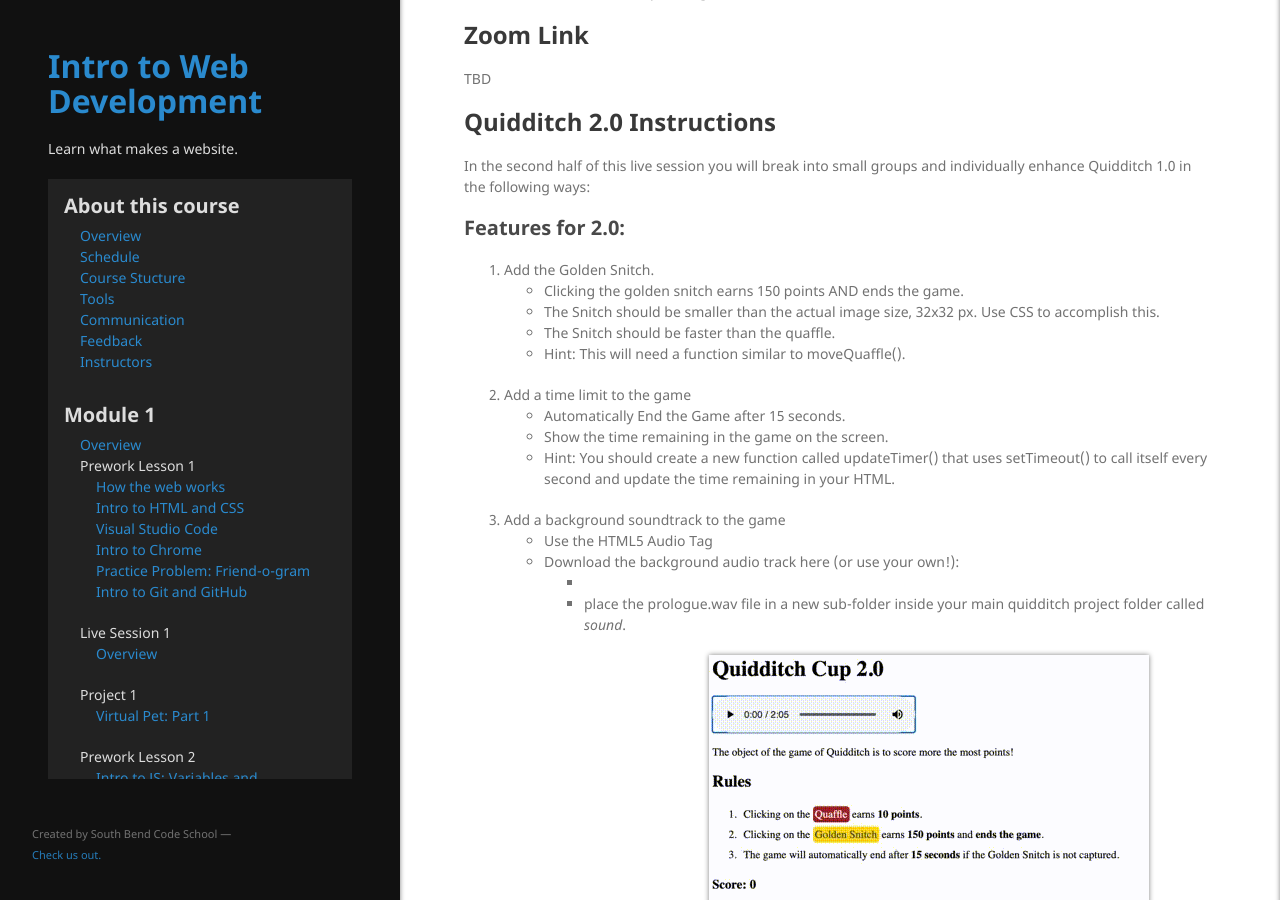
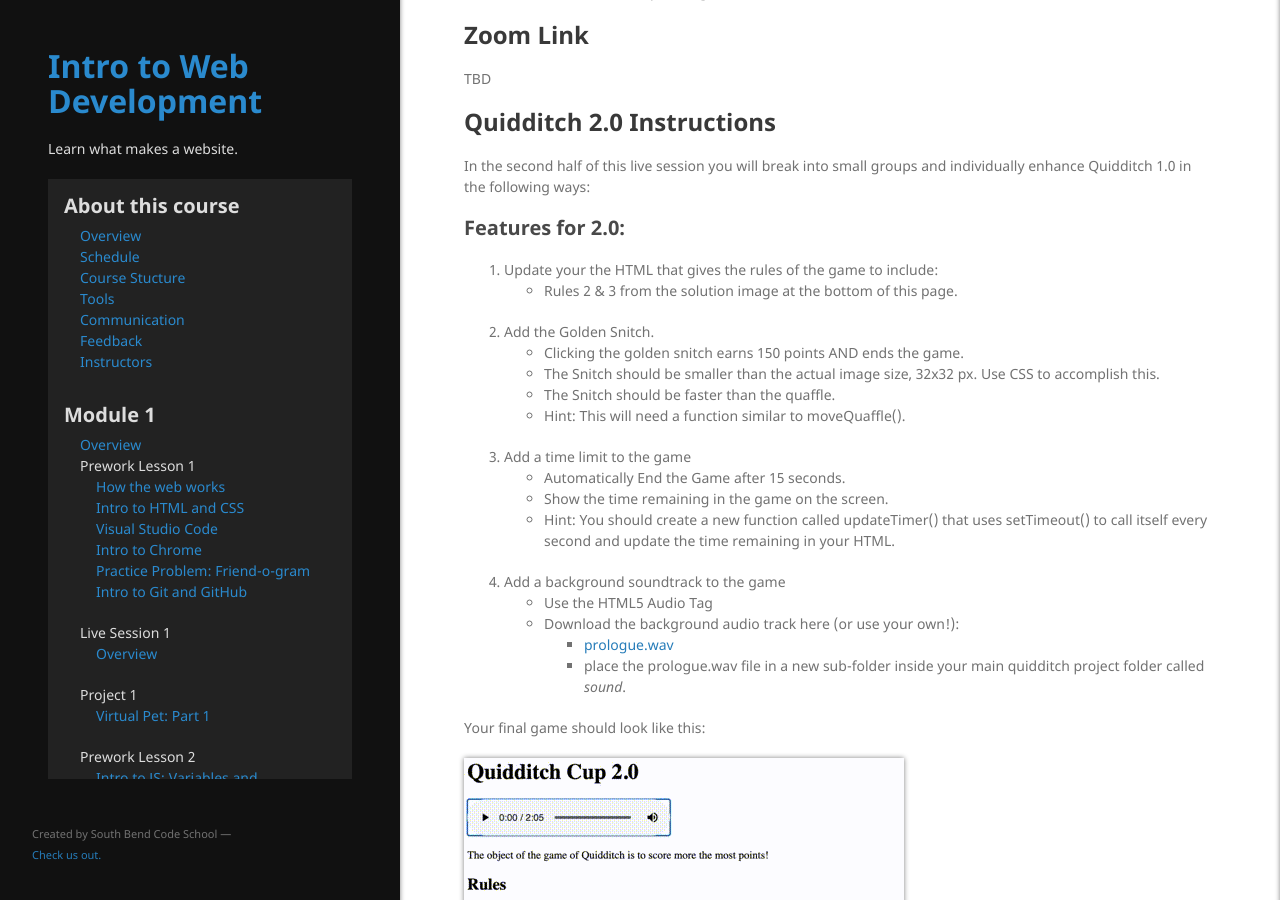
Before and after one commit to south-bend-code-works/intro-to-web-dev, a Jekyll site: the page built from lessons/module1/live_session_2.md, in a window 1280 px wide and 900 px high, scrolled down 332 px. Built offline with Jekyll 4.4.1, drawn with Linux system fonts in a browser that asks for light colours; our own code applies the rules of GitHub Pages for plain Markdown files.

Commit message:
updated the image and added instructions for updating the rules

```diff
--- a/lessons/module1/live_session_2.md
+++ b/lessons/module1/live_session_2.md
@@ -22,22 +22,26 @@ In the second half of this live session you will break into small groups and ind
 
 ### Features for 2.0:
 
-1. Add the Golden Snitch.
+1.  Update your the HTML that gives the rules of the game to include:
+    * Rules 2 & 3 from the solution image at the bottom of this page.
+
+2.  Add the Golden Snitch.
     * Clicking the golden snitch earns 150 points AND ends the game.
     * The Snitch should be smaller than the actual image size, 32x32 px.  Use CSS to accomplish this.
     * The Snitch should be faster than the quaffle.
     * Hint: This will need a function similar to moveQuaffle().
 
-2. Add a time limit to the game
+3. Add a time limit to the game
     * Automatically End the Game after 15 seconds.
     * Show the time remaining in the game on the screen.
     * Hint: You should create a new function called updateTimer() that uses setTimeout() to call itself every second and update the time remaining in your HTML.
 
-3. Add a background soundtrack to the game
+4. Add a background soundtrack to the game
     * Use the HTML5 Audio Tag
     * Download the background audio track here (or use your own!):
-        * <a href="{{ site.baseurl }}assets/img/module1/quidditch-assets/prologue.wav=">
+        * <a href="{{ site.baseurl }}assets/img/module1/quidditch-assets/prologue.wav=">prologue.wav</a>
         * place the prologue.wav file in a new sub-folder inside your main quidditch project folder called *sound*.
 
 Your final game should look like this:
+
 ![quidditch example]({{ site.baseurl }}/assets/img/module1/quidditch2.0-animated.gif)
```
